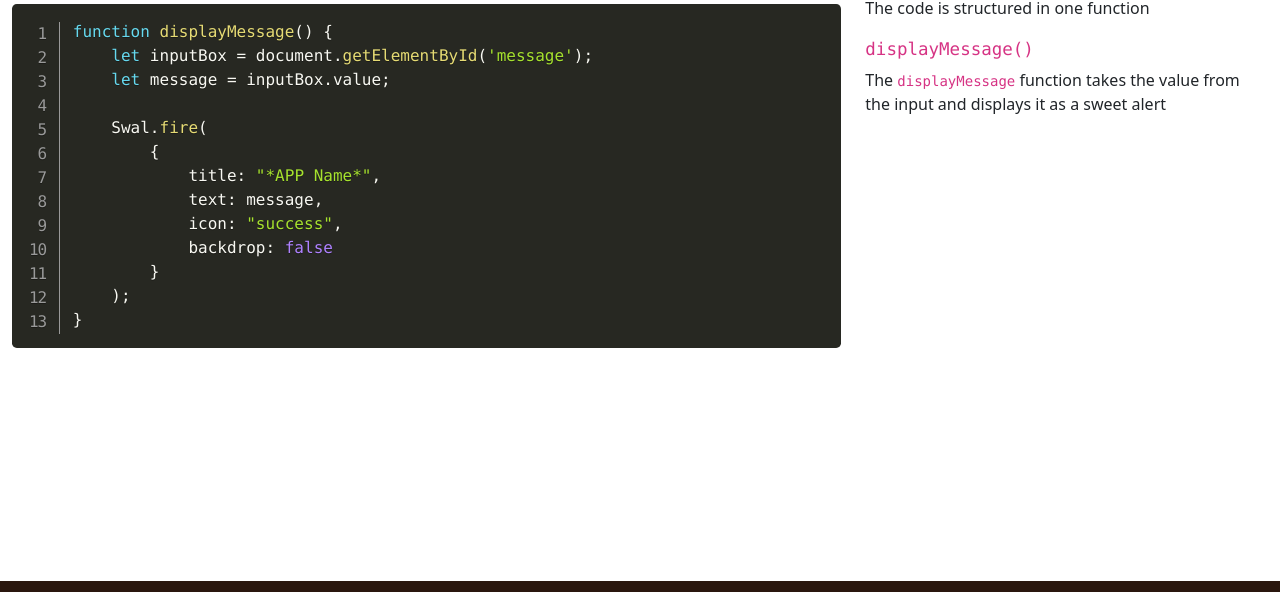
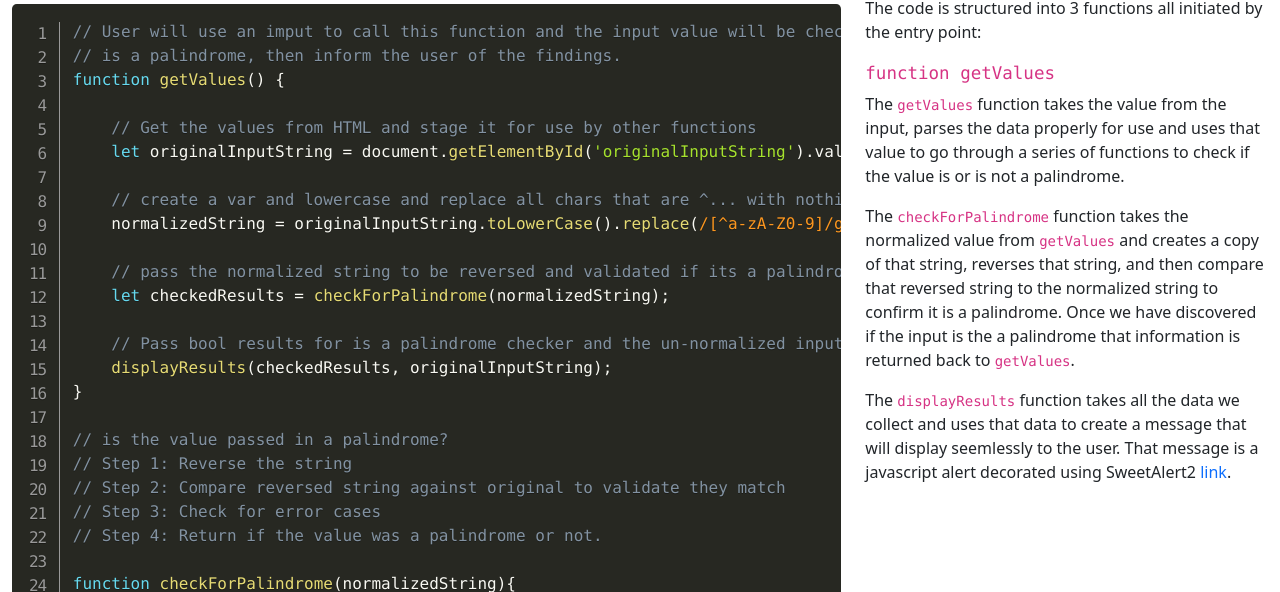
Before and after one commit to AustinAdamDenofrio/Aibohphobia, a plain HTML site: page code.html in a window 1280 px wide. Shown: the part 151-743 px from the top of the page. Drawn offline with nearby package versions, Linux system fonts and the light colour scheme.

Commit message:
Added basic explinatoin of the app and some simple layout changes

```diff
--- a/code.html
+++ b/code.html
@@ -66,29 +66,99 @@
             <div class="col-12 col-lg-8">
                 <pre class="line-numbers">
                     <code class="language-js">
-                        function displayMessage() {
-                            let inputBox = document.getElementById('message');
-                            let message = inputBox.value;
+                        // User will use an imput to call this function and the input value will be check to see if the input
+                        // is a palindrome, then inform the user of the findings.
+                        function getValues() {
 
-                            Swal.fire(
-                                {
-                                    title: "*APP Name*",
-                                    text: message,
-                                    icon: "success",
-                                    backdrop: false
-                                }
-                            );
+                            // Get the values from HTML and stage it for use by other functions
+                            let originalInputString = document.getElementById('originalInputString').value;
+
+                            // create a var and lowercase and replace all chars that are ^... with nothing. removing all char except the ones i expect
+                            normalizedString = originalInputString.toLowerCase().replace(/[^a-zA-Z0-9]/g, '');
+
+                            // pass the normalized string to be reversed and validated if its a palindrome
+                            let checkedResults = checkForPalindrome(normalizedString);
+
+                            // Pass bool results for is a palindrome checker and the un-normalized input from html
+                            displayResults(checkedResults, originalInputString);
+                        }
+
+                        // is the value passed in a palindrome?
+                        // Step 1: Reverse the string
+                        // Step 2: Compare reversed string against original to validate they match
+                        // Step 3: Check for error cases
+                        // Step 4: Return if the value was a palindrome or not.
+
+                        function checkForPalindrome(normalizedString){
+                            // var for storing the input string value in reverse
+                            let reversedString = '';
+
+                            // var for storing true/false for if the input is a palindrome
+                            let isValidPalindrome = '';
+
+
+                            // make a for loop that reverses the string
+                            for (let i = normalizedString.length-1;i >= 0;i--) {
+                                reversedString += normalizedString[i];
+                            }
+
+                            // Validate the results against the normalized string and check against empty strings
+                            if (normalizedString == reversedString && normalizedString != "") {
+                                isValidPalindrome = true;
+                            } else {
+                                isValidPalindrome = false;
+                            }
+                            return isValidPalindrome;
+                        }
+
+
+
+                        function displayResults(checkedResults, originalInputString) {
+
+                            if (checkedResults == true) {
+
+                                swal.fire({
+                                    background: "#dde6f4",
+                                    title: 'Good Job!',
+                                    backdrop: false,
+                                    text: `"${originalInputString}" is a Palindrome`
+                                  });
+
+                            } else {
+                                swal.fire({
+                                    icon:'error',
+                                    background: "#f8d8db",
+                                    title: 'Oops!',
+                                    backdrop: false,
+                                    text: `"${originalInputString}" is NOT a Palindrome`
+                                  });
+                            }
                         }
                     </code>
                 </pre>
             </div>
             <!-- The Code's Explination -->
             <div class="col-12 col-lg-4">
-                <p>The code is structured in one function</p>
-                <h5><code>displayMessage()</code></h5>
+                <p>The code is structured into 3 functions all initiated by the entry point:</p>
+                <h5><code>function getValues</code></h5>
                 <p>
-                    The <code>displayMessage</code> function takes the
-                    value from the input and displays it as a sweet alert
+                    The <code>getValues</code> function takes the
+                    value from the input, parses the data properly for use and uses that value
+                    to go through a series of functions to check if the value is or is not a
+                    palindrome.
+                </p>
+                <p>
+                    The <code>checkForPalindrome</code> function takes the normalized value from
+                    <code>getValues</code> and creates a copy of that string, reverses that string,
+                    and then compare that reversed string to the normalized string to confirm it
+                    is a palindrome. Once we have discovered if the input is the a palindrome that
+                    information is returned back to <code>getValues</code>.
+                </p>
+                <p>
+                    The <code>displayResults</code> function takes all the data we collect and uses
+                    that data to create a message that will display seemlessly to the user. That
+                    message is a javascript alert decorated using SweetAlert2
+                    <a href="https://sweetalert2.github.io/" class="text-decoration-none" target="_blank">link</a>.
                 </p>
             </div>
 
@@ -103,7 +173,7 @@
                     &copy; 2024 Austin Denofrio
                 </div>
                 <div class="col text-center">
-                    <img src="/img/signature_dark.svg" height="30" alt="Logo" />
+                    <a href="https://denofrio-fullstack-developer.netlify.app/" target="_blank"><img src="/img/signature_dark.svg" height="30" alt="Logo" /></a>
                 </div>
                 <div class="col text-center text-lg-end">
                     <a class="text-decoration-none" target="_blank" href="https://www.linkedin.com/in/austin-denofrio-286792223/" ><i class="bi bi-linkedin"></i></a>
--- a/css/themes.css
+++ b/css/themes.css
@@ -15,9 +15,9 @@
 
     /* #region blue */
     --ad-blue-core: #0d6efd;
-    --ad-blue-100: hsl(216, 50%, 91%);
+    --ad-blue-100: hsl(217, 51%, 91%);
     --ad-blue-150: hsl(216, 50%, 86%);
-    --ad-blue-200: hsl(216, 50%, 81%);
+    --ad-blue-200: hsl(216, 51%, 81%);
     --ad-blue-300: hsl(216, 50%, 71%);
     --ad-blue-400: hsl(216, 50%, 61%);
     --ad-blue-500: hsl(216, 50%, 51%);
@@ -75,7 +75,7 @@
 
     /* #region red */
     --ad-red-core: #dc3545;
-    --ad-red-100: hsl(355, 70%, 91%);
+    --ad-red-100: hsl(354, 70%, 91%);
     --ad-red-150: hsl(355, 70%, 86%);
     --ad-red-200: hsl(355, 70%, 81%);
     --ad-red-300: hsl(355, 70%, 71%);
```
Also changed, not shown: app.html (+16 -2 lines), index.html (+12 -4 lines), js/site.js (+15 -5 lines), img/aibohphobiaLogo.svg (added).
